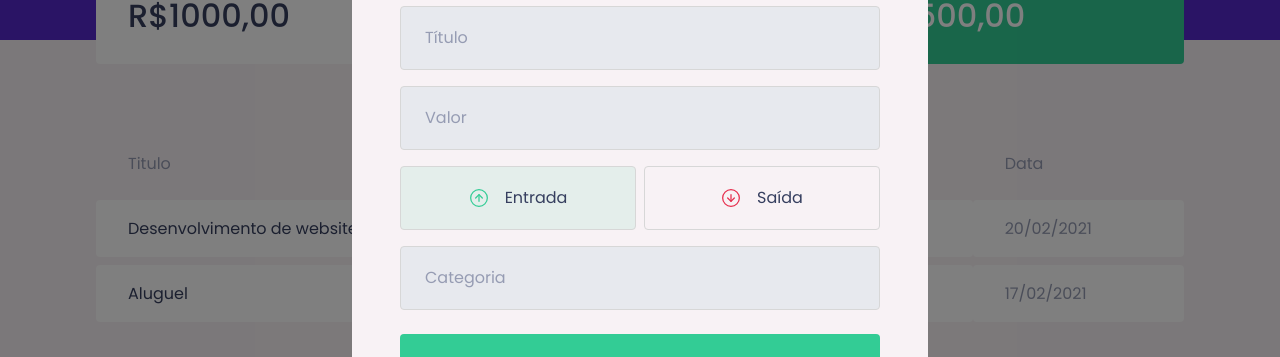
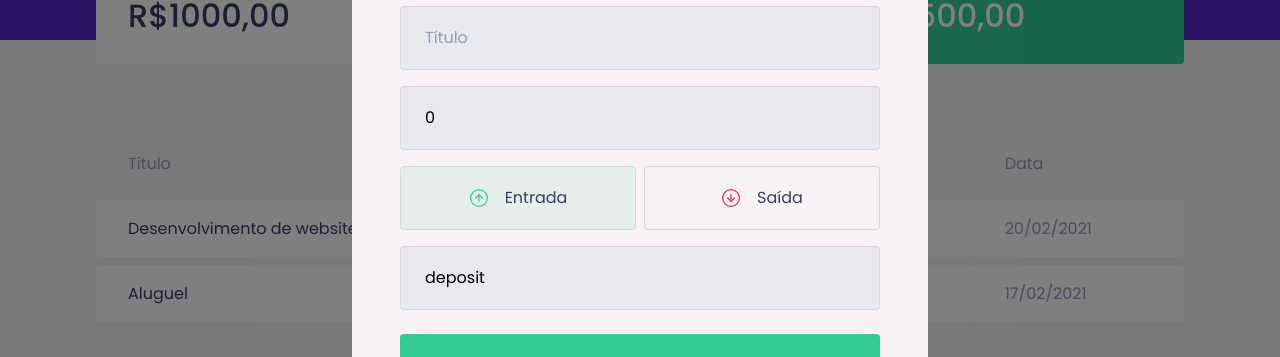
Before and after one commit to jeny3g/ignite-dt-money, a React (Create React App) app: page / in a window 1280 px wide. Both pictures are taken after a click on the button "Nova transação". Shown: the part 232-589 px from the top of the page. Built offline with nearby package versions, Linux system fonts and the light colour scheme; no server answers; what miragejs would draw is missing.

Commit message:
Salvando dados do form

```diff
--- a/src/components/NewTransactionModal/index.tsx
+++ b/src/components/NewTransactionModal/index.tsx
@@ -1,4 +1,4 @@
-import { useState } from "react";
+import { FormEvent, useState } from "react";
 import Modal from "react-modal";
 import incomeImg from "../../assets/income.svg";
 import outcomeImg from "../../assets/outcome.svg";
@@ -16,7 +16,14 @@
   isOpen,
   onRequestClose,
 }: NewTransactionModalProps) {
+  const [title, setTitle] = useState("");
+  const [value, setValue] = useState(0);
+  const [category, setCategory] = useState("deposit");
   const [type, setType] = useState("deposit");
+
+  function handleCreateNewTransaction(event: FormEvent) {
+    event.preventDefault();
+  }
 
   return (
     <Modal
@@ -32,12 +39,21 @@
       >
         <img src={closeImg} alt="Fechar modal" />
       </button>
-      <Container>
+      <Container onSubmit={handleCreateNewTransaction}>
         <h2>Cadastrar transação</h2>
 
-        <input placeholder="Título" />
+        <input
+          placeholder="Título"
+          value={title}
+          onChange={(event) => setTitle(event.target.value)}
+        />
 
-        <input type="number" placeholder="Valor" />
+        <input
+          type="number"
+          placeholder="Valor"
+          value={value}
+          onChange={(event) => setValue(Number(event.target.value))}
+        />
 
         <TransactionTypeContainer>
           <RadioBox
@@ -61,7 +77,11 @@
           </RadioBox>
         </TransactionTypeContainer>
 
-        <input placeholder="Categoria" />
+        <input
+          placeholder="Categoria"
+          value={category}
+          onChange={(event) => setCategory(event.target.value)}
+        />
 
         <button type="submit">Cadastrar</button>
       </Container>
```
